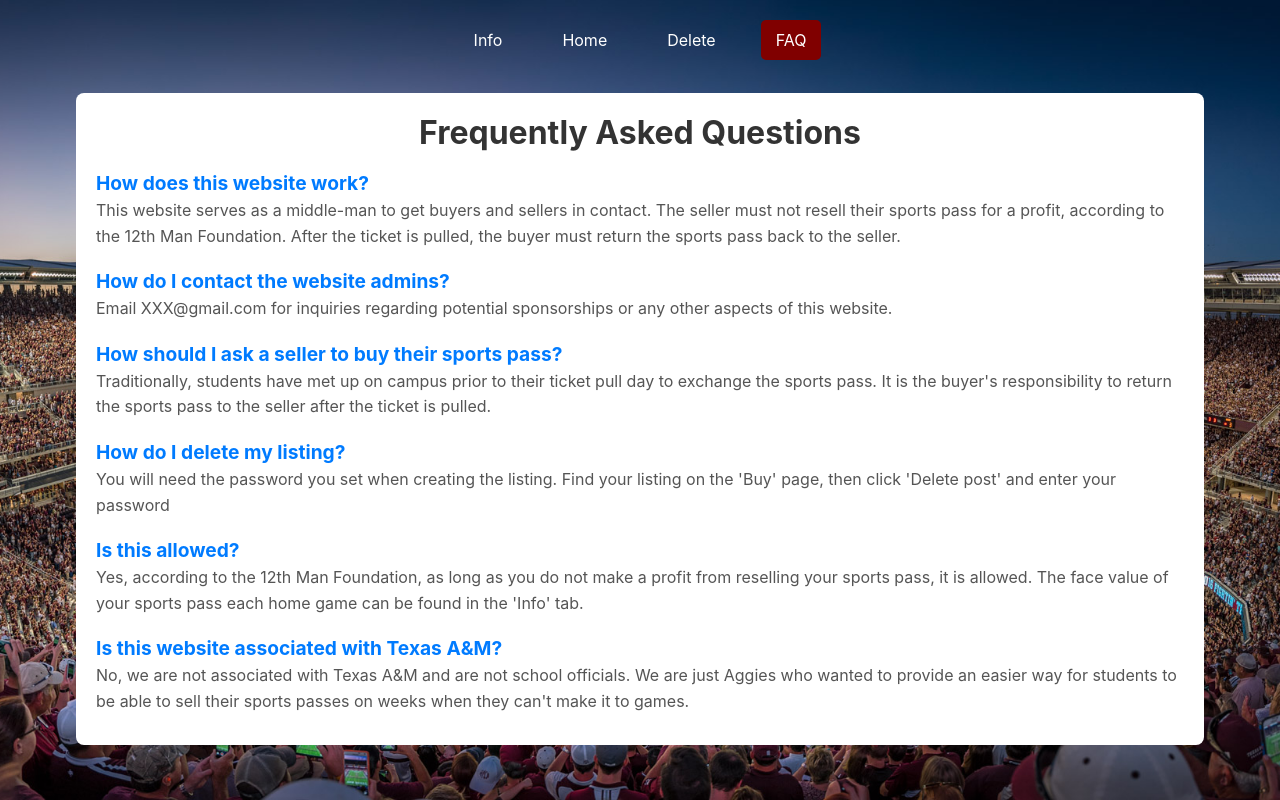
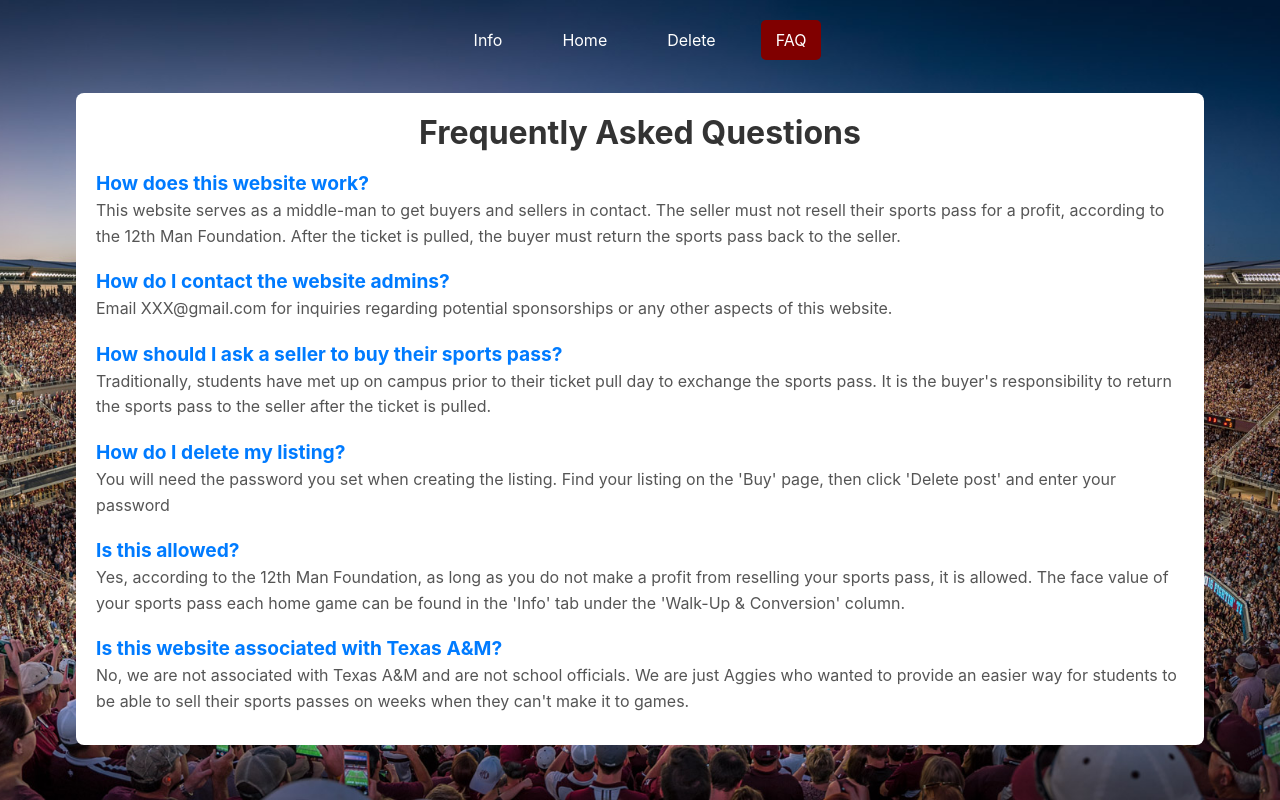
Before and after one commit to andrewlin27/Sports-Pass, a React (Create React App) app in the folder frontend/: page /faq in a window 1280 px wide. Built offline with nearby package versions, Linux system fonts and the light colour scheme.

Commit message:
FAQ page size

```diff
--- a/frontend/src/components/FAQ.js
+++ b/frontend/src/components/FAQ.js
@@ -21,7 +21,7 @@ const FAQ = () => {
         },
         {
             question: "Is this allowed?",
-            answer: "Yes, according to the 12th Man Foundation, as long as you do not make a profit from reselling your sports pass, it is allowed. The face value of your sports pass each home game can be found in the 'Info' tab."
+            answer: "Yes, according to the 12th Man Foundation, as long as you do not make a profit from reselling your sports pass, it is allowed. The face value of your sports pass each home game can be found in the 'Info' tab under the 'Walk-Up & Conversion' column."
         },
         {
             question: "Is this website associated with Texas A&M?",
--- a/frontend/src/components/css/FAQ.css
+++ b/frontend/src/components/css/FAQ.css
@@ -5,7 +5,7 @@
     padding: 10px 20px;
     background-color: white;
     border-radius: 8px;
-    max-height: calc(98vh - 100px);
+    max-height: calc(95vh - 100px);
     overflow-y: auto;
 }
 
```
